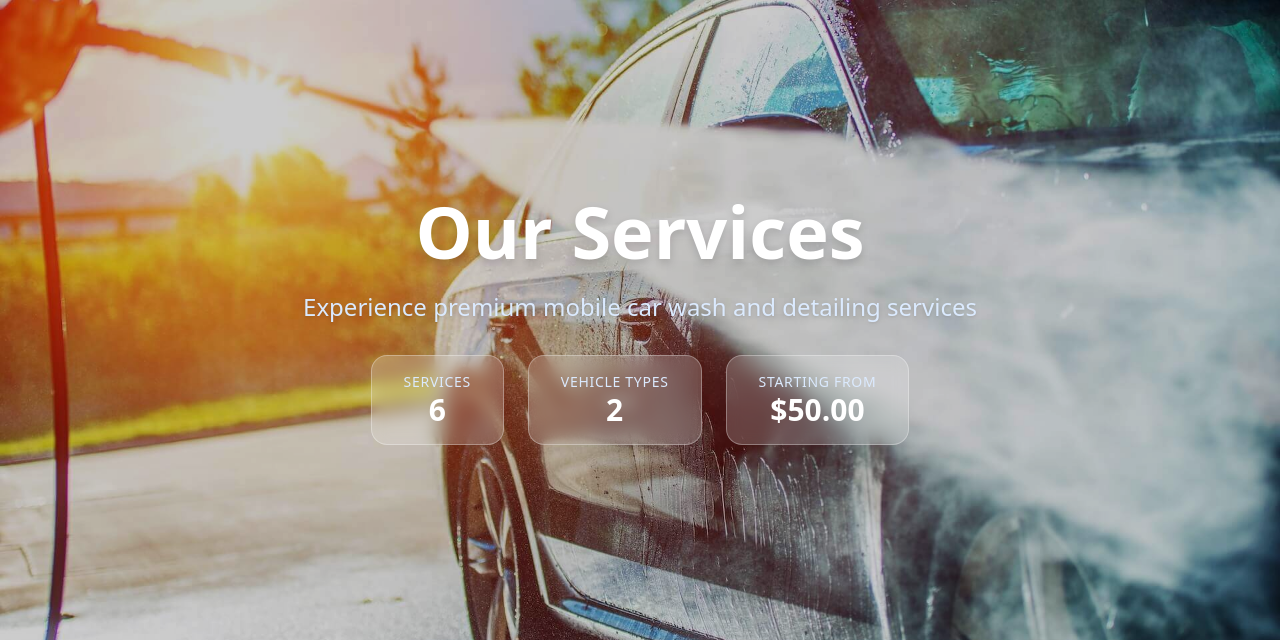
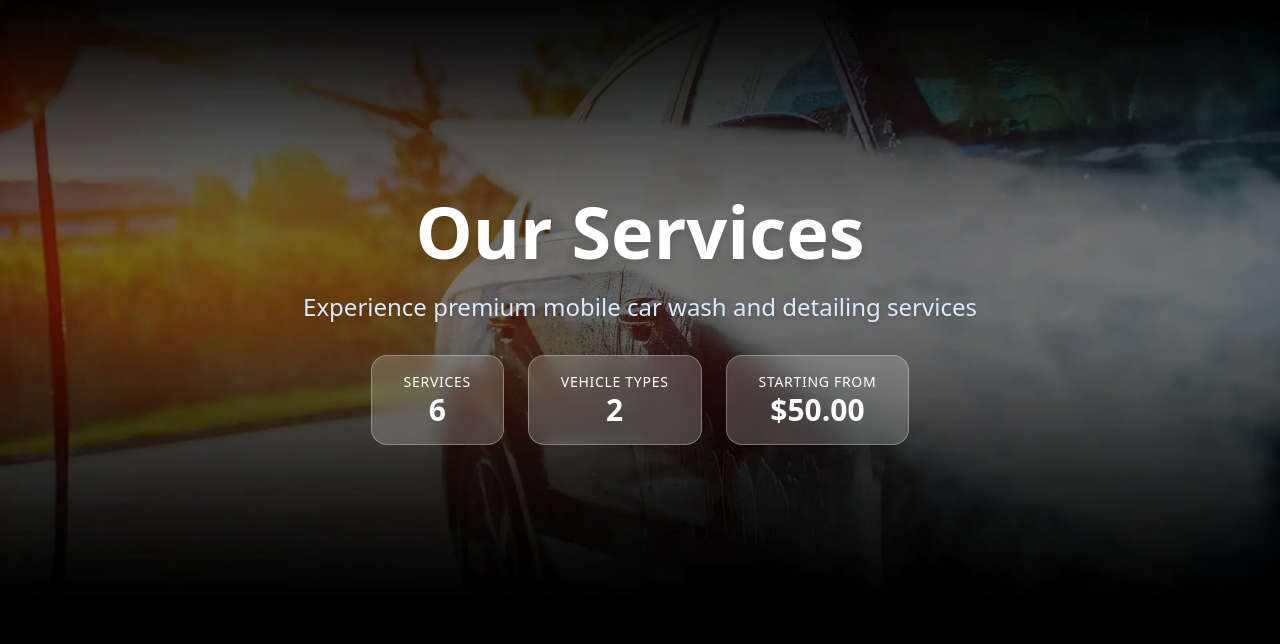
Before and after one commit to serghei-madan/iWashCars, a Django app: page /services/ in a window 1280 px wide. Shown: the part 65-709 px from the top of the page. Run offline with Django 5.2, Linux system fonts and the light colour scheme; data comes from the database, SQL or seed files in the repository; data that the repository does not hold is empty; some libraries are stand-ins or nearby versions; grey boxes are pictures that could not be loaded.

Commit message:
[Update] - Services page and images to webp

```diff
--- a/main/templates/main/services.html
+++ b/main/templates/main/services.html
@@ -3,11 +3,29 @@
 
 {% block title %}iWashCars - Premium Mobile Car Wash Service{% endblock %}
 
+{% block page_head %}
+<style>
+    .parallax {
+        background-attachment: fixed;
+        background-size: 50%;
+        background-position: left;
+        background-repeat: no-repeat;
+    }
+
+    .card {
+        transition: all 0.3s ease-in-out;
+    }
+
+    .card:hover {
+        transform: scale(1.02);
+    }
+</style>
+{% endblock %}
 
 {% block content %}
 
     <!-- Hero Section -->
-    <div class="hero min-h-[80vh] bg-cover bg-center text-white relative overflow-hidden" style="background-image: url('{% static 'images/services_1.jpeg' %}');">
+    <div class="hero min-h-[80vh] bg-cover bg-center text-white relative overflow-hidden" style="background-image: url('{% static 'images/services_1.webp' %}');">
 
         <div class="absolute inset-0 bg-black/20"></div>
         <div class="hero-content text-center z-10">
@@ -18,15 +36,15 @@
                 </p>
                 <div class="flex flex-wrap justify-center gap-6">
                     <div class="bg-white/20 backdrop-blur-sm rounded-2xl px-8 py-4 border border-white/30">
-                        <div class="text-sm text-blue-100 uppercase tracking-wider">Services</div>
+                        <div class="text-sm text-white uppercase tracking-wider">Services</div>
                         <div class="text-3xl font-bold">{{ all_services.count }}</div>
                     </div>
                     <div class="bg-white/20 backdrop-blur-sm rounded-2xl px-8 py-4 border border-white/30">
-                        <div class="text-sm text-blue-100 uppercase tracking-wider">Vehicle Types</div>
+                        <div class="text-sm text-white uppercase tracking-wider">Vehicle Types</div>
                         <div class="text-3xl font-bold">{{ services_by_vehicle|length }}</div>
                     </div>
                     <div class="bg-white/20 backdrop-blur-sm rounded-2xl px-8 py-4 border border-white/30">
-                        <div class="text-sm text-blue-100 uppercase tracking-wider">Starting From</div>
+                        <div class="text-sm text-white uppercase tracking-wider">Starting From</div>
                         <div class="text-3xl font-bold">${{ all_services.first.price|default:"--" }}</div>
                     </div>
                 </div>
@@ -39,7 +57,7 @@
 
     <!-- Service Presentations -->
     {% for service in services %}
-    <section class="service-section relative {% if forloop.counter|divisibleby:2 %}bg-base-200{% else %}bg-base-100{% endif %}">
+    <section class="service-section relative bg-black text-white parallax" style="background-image: url('{% static 'images/home_2.jpg' %}');">
         <div class="container mx-auto px-4 py-20">
             <div class="grid lg:grid-cols-2 gap-12 items-center {% if forloop.counter|divisibleby:2 %}lg:grid-flow-dense{% endif %}">
 
@@ -58,38 +76,38 @@
                     </div>
 
                     <!-- Service Name -->
-                    <h3 class="text-5xl font-bold text-gray-800">{{ service.name }}</h3>
+                    <h3 class="text-5xl font-bold text-white">{{ service.name }}</h3>
 
                     <!-- Description -->
-                    <p class="text-xl text-gray-600 leading-relaxed">{{ service.description }}</p>
+                    <p class="text-xl text-white/90 leading-relaxed">{{ service.description }}</p>
 
                     <!-- Pricing & Duration -->
                     <div class="flex flex-wrap gap-4">
-                        <div class="bg-primary text-primary-content rounded-2xl px-8 py-4 shadow-lg">
+                        <div class="bg-white/10 backdrop-blur-sm text-white rounded-2xl px-8 py-4 shadow-lg border border-white/20">
                             <div class="text-sm uppercase tracking-wider opacity-90">Price</div>
                             <div class="text-4xl font-bold">${{ service.price }}</div>
                         </div>
-                        <div class="bg-base-300 rounded-2xl px-8 py-4 shadow-lg">
-                            <div class="text-sm uppercase tracking-wider text-gray-600">Duration</div>
-                            <div class="text-4xl font-bold text-gray-800">{{ service.get_duration_display }}</div>
+                        <div class="bg-white/10 backdrop-blur-sm text-white rounded-2xl px-8 py-4 shadow-lg border border-white/20">
+                            <div class="text-sm uppercase tracking-wider opacity-90">Duration</div>
+                            <div class="text-4xl font-bold">{{ service.get_duration_display }}</div>
                         </div>
-                        <div class="bg-info/20 text-info-content rounded-2xl px-8 py-4 shadow-lg">
-                            <div class="text-sm uppercase tracking-wider">Deposit</div>
+                        <div class="bg-white/10 backdrop-blur-sm text-white rounded-2xl px-8 py-4 shadow-lg border border-white/20">
+                            <div class="text-sm uppercase tracking-wider opacity-90">Deposit</div>
                             <div class="text-4xl font-bold">${{ service.get_deposit_amount_dollars }}</div>
                         </div>
                     </div>
 
                     <!-- Features -->
                     {% if service.features %}
-                    <div class="bg-base-100 rounded-2xl p-6 shadow-lg {% if forloop.counter|divisibleby:2 %}bg-base-300{% endif %}">
-                        <h4 class="text-2xl font-bold mb-4 text-gray-800">What's Included</h4>
+                    <div class="bg-white/10 backdrop-blur-sm rounded-2xl p-6 shadow-lg border border-white/20">
+                        <h4 class="text-2xl font-bold mb-4 text-white">What's Included</h4>
                         <div class="grid md:grid-cols-2 gap-3">
                             {% for feature in service.features %}
                             <div class="flex items-start gap-3">
                                 <svg class="w-6 h-6 text-success flex-shrink-0 mt-1" fill="none" viewBox="0 0 24 24" stroke="currentColor">
                                     <path stroke-linecap="round" stroke-linejoin="round" stroke-width="3" d="M5 13l4 4L19 7" />
                                 </svg>
-                                <span class="text-gray-700 text-lg">{{ feature }}</span>
+                                <span class="text-white text-lg">{{ feature }}</span>
                             </div>
                             {% endfor %}
                         </div>
@@ -98,13 +116,13 @@
 
                     <!-- Action Buttons -->
                     <div class="flex flex-wrap gap-4 pt-4">
-                        <a href="{% url 'booking' %}" class="btn {% if service.tier == 'premium' %}btn-secondary{% elif service.tier == 'deluxe' %}btn-accent{% else %}btn-gold{% endif %} btn-lg text-lg px-8">
+                        <a href="{% url 'booking' %}" class="btn btn-gold btn-lg text-lg px-8">
                             <svg class="w-5 h-5 mr-2" fill="none" viewBox="0 0 24 24" stroke="currentColor">
                                 <path stroke-linecap="round" stroke-linejoin="round" stroke-width="2" d="M8 7V3m8 4V3m-9 8h10M5 21h14a2 2 0 002-2V7a2 2 0 00-2-2H5a2 2 0 00-2 2v12a2 2 0 002 2z" />
                             </svg>
                             Book This Service
                         </a>
-                        <a href="{% url 'service_detail' service.id %}" class="btn btn-outline btn-lg text-lg px-8">
+                        <a href="{% url 'service_detail' service.id %}" class="btn btn-outline btn-lg text-lg px-8 text-white border-white hover:bg-white hover:text-black">
                             View Full Details
                         </a>
                     </div>
@@ -157,7 +175,7 @@
                             {% endfor %}
                             {% if service.images.all|length > 3 %}
                             <div class="col-span-2 text-center">
-                                <a href="{% url 'service_detail' service.id %}" class="btn btn-outline btn-sm">
+                                <a href="{% url 'service_detail' service.id %}" class="btn btn-outline btn-sm text-white border-white hover:bg-white hover:text-black">
                                     +{{ service.images.all|length|add:"-3" }} More Photos
                                 </a>
                             </div>
@@ -168,14 +186,14 @@
                         <!-- Image Modals -->
                         {% for image in service.images.all %}
                         <dialog id="modal-{{ service.id }}-{{ forloop.counter0 }}" class="modal">
-                            <div class="modal-box max-w-6xl p-0">
+                            <div class="modal-box max-w-6xl p-0 bg-black border border-white/20">
                                 <form method="dialog">
                                     <button class="btn btn-sm btn-circle btn-ghost absolute right-4 top-4 z-10 bg-black/50 text-white hover:bg-black/70">✕</button>
                                 </form>
                                 <img src="{{ image.image.url }}" alt="{{ image.alt_text|default:service.name }}" class="w-full rounded-2xl">
                                 {% if image.alt_text %}
                                 <div class="p-6">
-                                    <p class="text-center text-gray-600">{{ image.alt_text }}</p>
+                                    <p class="text-center text-white">{{ image.alt_text }}</p>
                                 </div>
                                 {% endif %}
                             </div>
@@ -187,7 +205,7 @@
                     </div>
                     {% else %}
                     <!-- Placeholder when no images -->
-                    <div class="rounded-3xl overflow-hidden shadow-2xl bg-gradient-to-br from-blue-500 via-blue-600 to-blue-700 h-[500px] flex items-center justify-center">
+                    <div class="rounded-3xl overflow-hidden shadow-2xl bg-gradient-to-br from-gray-800 via-gray-900 to-black h-[500px] flex items-center justify-center border border-white/20">
                         <div class="text-center text-white">
                             <div class="text-9xl mb-4">
                                 {% if service.tier == 'basic' %}🧽
@@ -206,49 +224,49 @@
     {% endfor %}
 
     {% if not forloop.last %}
-    <div class="divider my-0"></div>
+    <div class="divider my-0 opacity-20"></div>
     {% endif %}
     {% empty %}
-    <div class="min-h-screen flex items-center justify-center">
+    <div class="min-h-screen flex items-center justify-center bg-black text-white">
         <div class="text-center py-16">
             <div class="text-8xl mb-6">🚗</div>
             <h3 class="text-4xl font-bold mb-4">No Services Available</h3>
-            <p class="text-xl text-gray-600">We're currently updating our service offerings. Please check back soon!</p>
+            <p class="text-xl text-white/70">We're currently updating our service offerings. Please check back soon!</p>
         </div>
     </div>
     {% endfor %}
 
     <!-- Why Choose Us Section -->
-    <div class="bg-gradient-to-b from-base-200 to-base-100 py-20">
+    <div class="bg-black text-white py-20 parallax" style="background-image: url('{% static 'images/home_2.jpg' %}');">
         <div class="container mx-auto px-4">
             <h2 class="text-5xl font-bold text-center mb-16">Why Choose iWashCars?</h2>
             <div class="grid grid-cols-1 md:grid-cols-2 lg:grid-cols-4 gap-8">
-                <div class="card bg-base-100 shadow-xl hover:shadow-2xl transition-shadow">
+                <div class="card bg-white/10 backdrop-blur-sm border border-white/20 shadow-xl hover:shadow-2xl hover:scale-105 transition-all">
                     <div class="card-body items-center text-center">
                         <div class="text-6xl mb-4">📱</div>
-                        <h3 class="card-title text-2xl">Easy Booking</h3>
-                        <p class="text-gray-600">Book online in just a few clicks with our simple booking system</p>
+                        <h3 class="card-title text-2xl text-white">Easy Booking</h3>
+                        <p class="text-white/80">Book online in just a few clicks with our simple booking system</p>
                     </div>
                 </div>
-                <div class="card bg-base-100 shadow-xl hover:shadow-2xl transition-shadow">
+                <div class="card bg-white/10 backdrop-blur-sm border border-white/20 shadow-xl hover:shadow-2xl hover:scale-105 transition-all">
                     <div class="card-body items-center text-center">
                         <div class="text-6xl mb-4">🌿</div>
-                        <h3 class="card-title text-2xl">Eco-Friendly</h3>
-                        <p class="text-gray-600">Biodegradable products and water-saving techniques</p>
+                        <h3 class="card-title text-2xl text-white">Eco-Friendly</h3>
+                        <p class="text-white/80">Biodegradable products and water-saving techniques</p>
                     </div>
                 </div>
-                <div class="card bg-base-100 shadow-xl hover:shadow-2xl transition-shadow">
+                <div class="card bg-white/10 backdrop-blur-sm border border-white/20 shadow-xl hover:shadow-2xl hover:scale-105 transition-all">
                     <div class="card-body items-center text-center">
                         <div class="text-6xl mb-4">⚡</div>
-                        <h3 class="card-title text-2xl">Fast Service</h3>
-                        <p class="text-gray-600">Professional wash completed quickly without compromising quality</p>
+                        <h3 class="card-title text-2xl text-white">Fast Service</h3>
+                        <p class="text-white/80">Professional wash completed quickly without compromising quality</p>
                     </div>
                 </div>
-                <div class="card bg-base-100 shadow-xl hover:shadow-2xl transition-shadow">
+                <div class="card bg-white/10 backdrop-blur-sm border border-white/20 shadow-xl hover:shadow-2xl hover:scale-105 transition-all">
                     <div class="card-body items-center text-center">
                         <div class="text-6xl mb-4">💯</div>
-                        <h3 class="card-title text-2xl">Guaranteed</h3>
-                        <p class="text-gray-600">100% satisfaction or we'll re-wash for free</p>
+                        <h3 class="card-title text-2xl text-white">Guaranteed</h3>
+                        <p class="text-white/80">100% satisfaction or we'll re-wash for free</p>
                     </div>
                 </div>
             </div>
--- a/static/css/output.css
+++ b/static/css/output.css
@@ -19,6 +19,7 @@
     --color-gray-600: oklch(44.6% 0.03 256.802);
     --color-gray-700: oklch(37.3% 0.034 259.733);
     --color-gray-800: oklch(27.8% 0.033 256.848);
+    --color-gray-900: oklch(21% 0.034 264.665);
     --color-black: #000;
     --color-white: #fff;
     --spacing: 0.25rem;
```
Also changed, not shown: other parts of static/css/output.css (+46 -0 lines), main/templates/main/index.html (+6 -6 lines), static/images/home_1.png (deleted), static/images/home_1.webp (added), static/images/home_2.webp (added), static/images/services_1.jpeg (deleted), static/images/services_1.webp (added).
